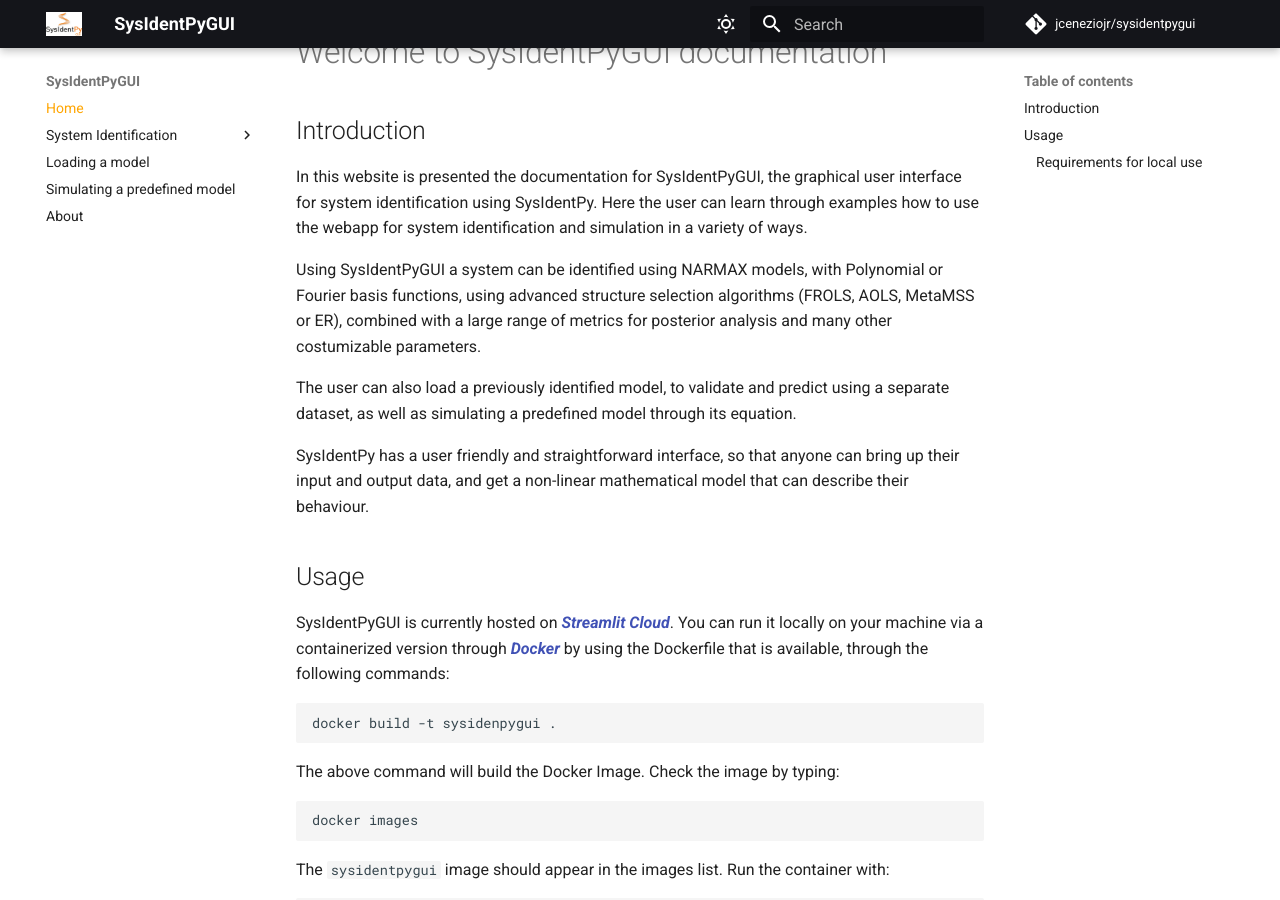
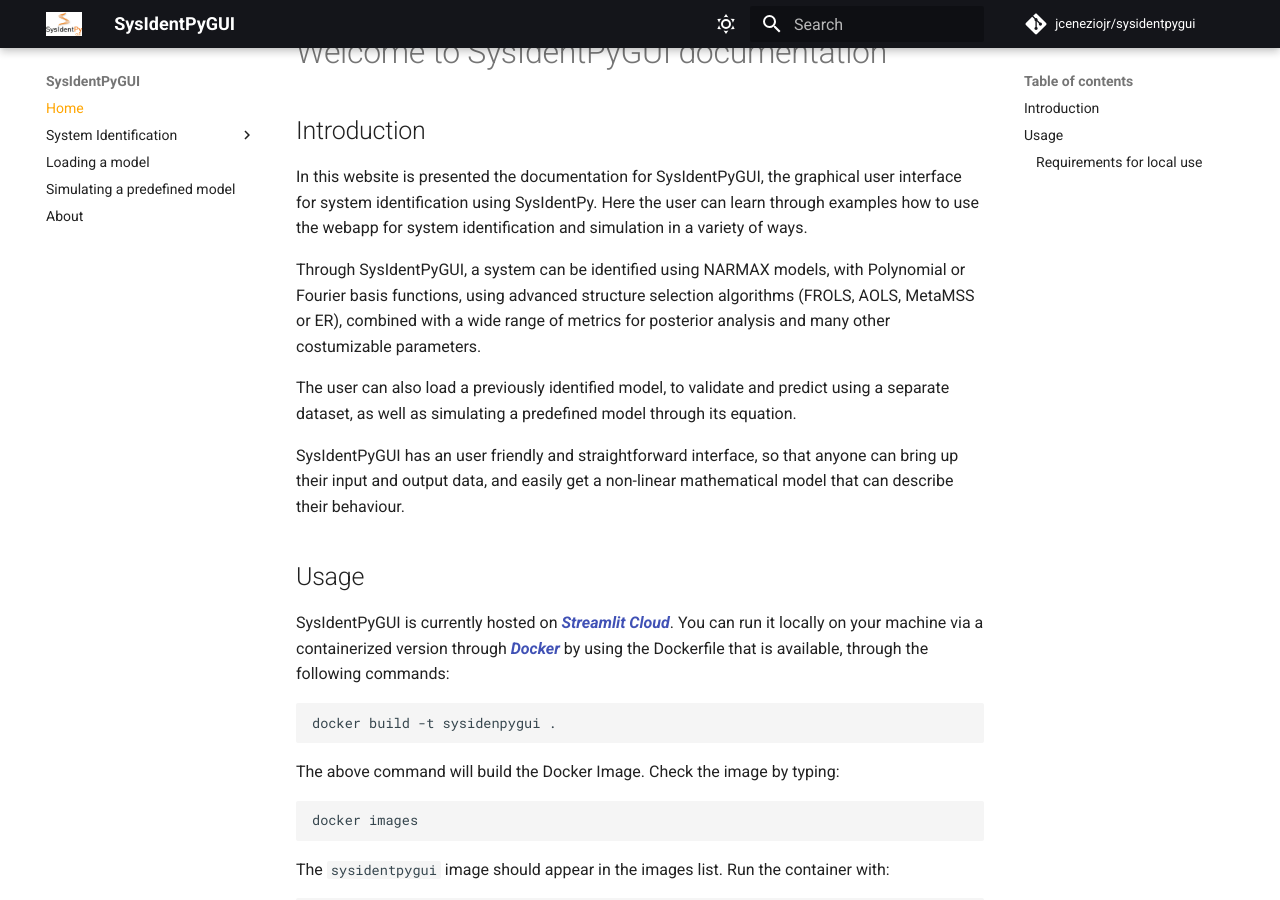
Before and after one commit to jceneziojr/sysidentpygui, an MkDocs documentation site: the page built from docs/index.md, in a window 1280 px wide and 900 px high, scrolled down 334 px. Built offline with MkDocs 1.6.1 and Material for MkDocs 9.7.7, drawn with Linux system fonts in a browser that asks for light colours; comment, search, counter and statistics services are not loaded.

Commit message:
Small corrections on docs

```diff
--- a/docs/index.md
+++ b/docs/index.md
@@ -8,11 +8,11 @@
 
 In this website is presented the documentation for SysIdentPyGUI, the graphical user interface for system identification using SysIdentPy. Here the user can learn through examples how to use the webapp for system identification and simulation in a variety of ways.
 
-Using SysIdentPyGUI a system can be identified using NARMAX models, with Polynomial or Fourier basis functions, using advanced structure selection algorithms (FROLS, AOLS, MetaMSS or ER), combined with a large range of metrics for posterior analysis and many other costumizable parameters.
+Through SysIdentPyGUI, a system can be identified using NARMAX models, with Polynomial or Fourier basis functions, using advanced structure selection algorithms (FROLS, AOLS, MetaMSS or ER), combined with a wide range of metrics for posterior analysis and many other costumizable parameters.
 
 The user can also load a previously identified model, to validate and predict using a separate dataset, as well as simulating a predefined model through its equation.
 
-SysIdentPy has a user friendly and straightforward interface, so that anyone can bring up their input and output data, and get a non-linear mathematical model that can describe their behaviour.
+SysIdentPyGUI has an user friendly and straightforward interface, so that anyone can bring up their input and output data, and easily get a non-linear mathematical model that can describe their behaviour.
 ## Usage
 
 SysIdentPyGUI is currently hosted on [***Streamlit Cloud***](https://sysidentpygui.streamlit.app/). You can run it locally on your machine via a containerized version through [***Docker***](https://www.docker.com/) by using the Dockerfile that is available, through the following commands:
```
Also changed, not shown: docs/sysidmiso.md (+1 -1 lines).
